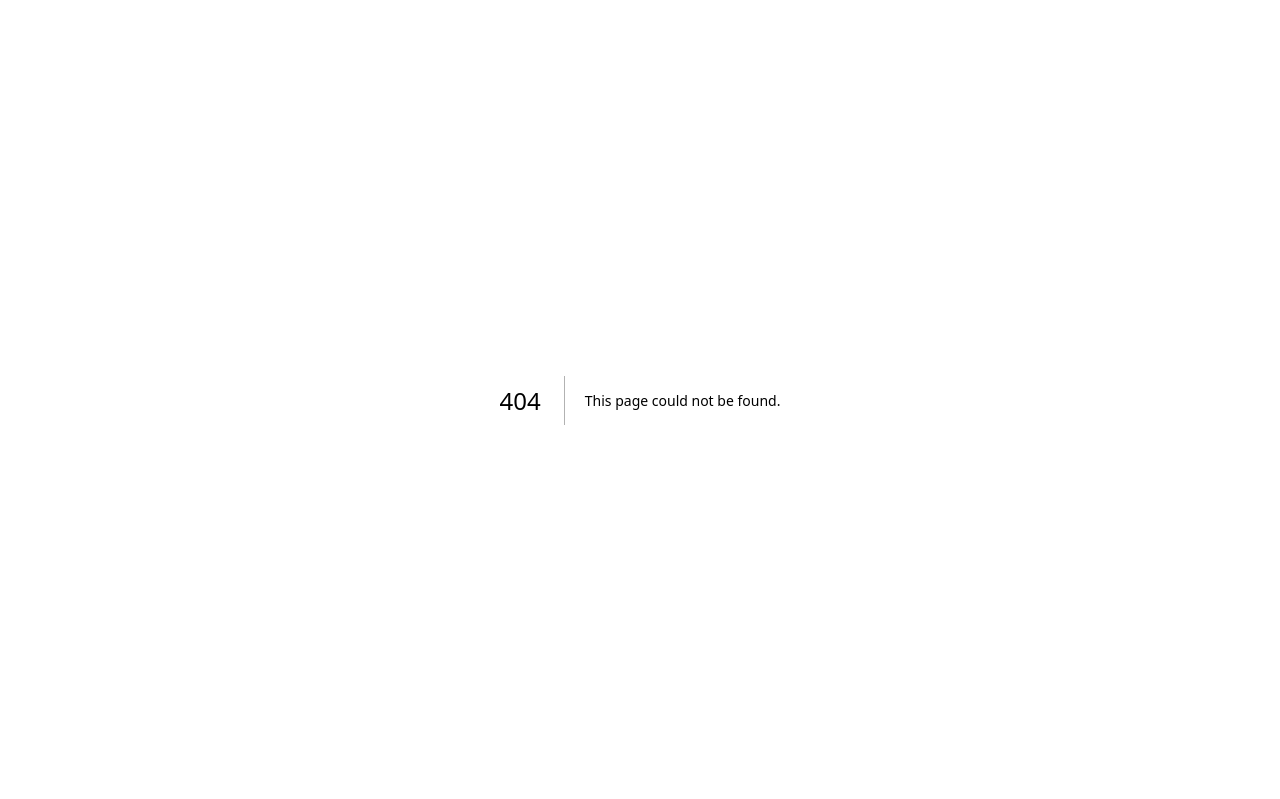
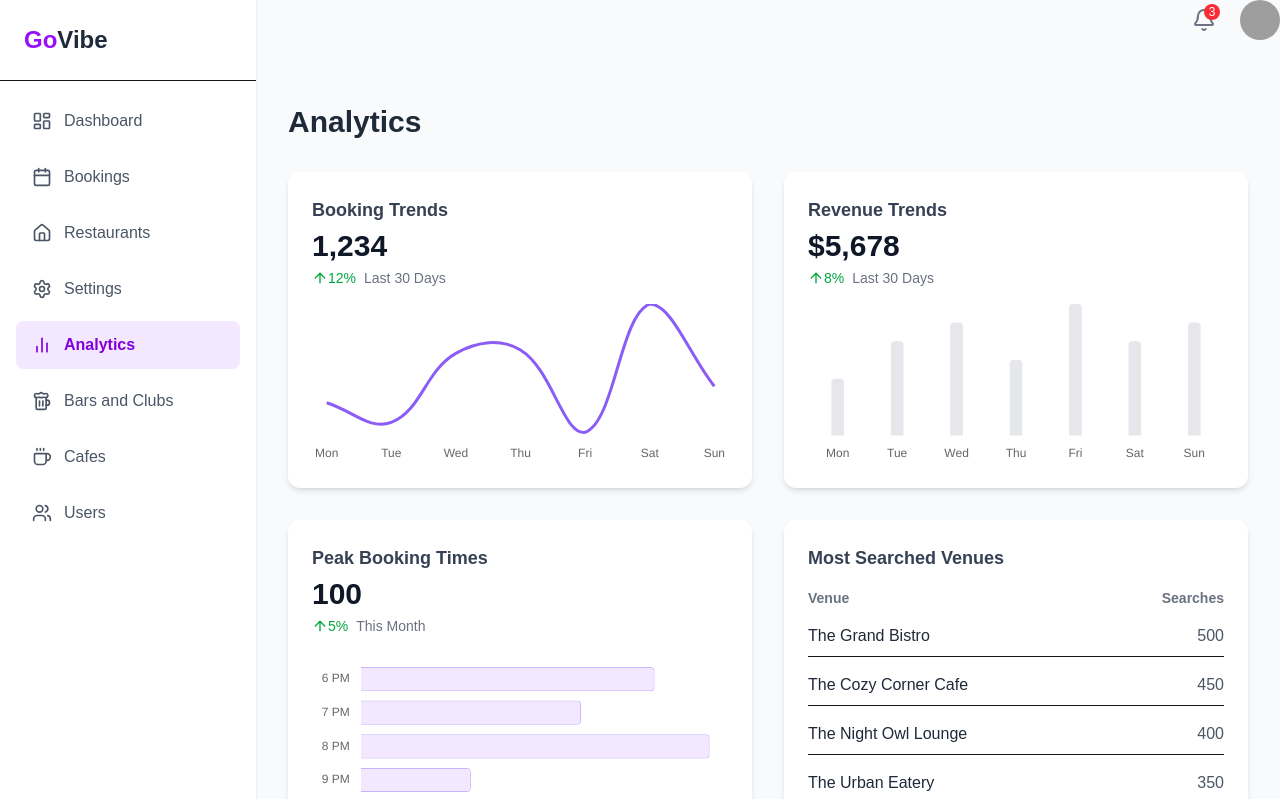
Before and after one commit to GoVibee/admin, a Next.js app: page /pages/analytics in a window 1280 px wide. Before the commit this address had no page. Shown: the top 799 px of the page. Built offline with nearby package versions, Linux system fonts and the light colour scheme; grey boxes are pictures that could not be loaded.

Commit message:
created analytics

```diff
--- a/package.json
+++ b/package.json
@@ -9,10 +9,12 @@
     "lint": "next lint"
   },
   "dependencies": {
+    "chart.js": "^4.5.0",
     "framer-motion": "^12.23.12",
     "lucide-react": "^0.539.0",
     "next": "15.4.6",
     "react": "19.1.0",
+    "react-chartjs-2": "^5.3.0",
     "react-dom": "19.1.0"
   },
   "devDependencies": {
--- /dev/null
+++ b/src/app/pages/analytics/page.tsx
@@ -0,0 +1,228 @@
+'use client';
+
+import React, { useState } from 'react';
+import { Home, Calendar, LayoutDashboard, Settings, BarChart2, Beer, Coffee, Users, HelpCircle, Search, Bell, Menu, X, ArrowUp } from 'lucide-react';
+import Image from 'next/image';
+import { Chart as ChartJS, CategoryScale, LinearScale, PointElement, LineElement, BarElement, Title, Tooltip, Legend, Filler } from 'chart.js';
+import { Line, Bar } from 'react-chartjs-2';
+import image1 from '../../../assets/go.png';
+// --- Register Chart.js components ---
+ChartJS.register(CategoryScale, LinearScale, PointElement, LineElement, BarElement, Title, Tooltip, Legend, Filler);
+
+// --- Mock Data ---
+const mostSearchedVenues = [
+    { name: 'The Grand Bistro', searches: 500 },
+    { name: 'The Cozy Corner Cafe', searches: 450 },
+    { name: 'The Night Owl Lounge', searches: 400 },
+    { name: 'The Urban Eatery', searches: 350 },
+    { name: 'The Sunset Terrace', searches: 300 },
+];
+
+// --- Reusable Components ---
+const SidebarLink = ({ icon: Icon, text, active }: any) => (
+  <a href="#" className={`flex items-center space-x-3 px-4 py-3 rounded-lg transition-all duration-200 ${active ? 'bg-purple-100 text-purple-700 font-semibold' : 'text-gray-600 hover:bg-gray-100'}`}>
+    <Icon className="w-5 h-5" />
+    <span className="flex-1">{text}</span>
+  </a>
+);
+
+// --- Chart Components ---
+const BookingTrendsChart = () => {
+    const data = {
+        labels: ['Mon', 'Tue', 'Wed', 'Thu', 'Fri', 'Sat', 'Sun'],
+        datasets: [{
+            label: 'Bookings',
+            data: [65, 59, 80, 81, 56, 95, 70],
+            fill: false,
+            borderColor: '#8B5CF6',
+            tension: 0.4,
+            pointRadius: 0,
+        }]
+    };
+    const options = {
+        responsive: true,
+        maintainAspectRatio: false,
+        plugins: { legend: { display: false } },
+        scales: {
+            x: { grid: { display: false }, border: { display: false } },
+            y: { display: false }
+        }
+    };
+    return <Line options={options} data={data} />;
+};
+
+const RevenueTrendsChart = () => {
+    const data = {
+        labels: ['Mon', 'Tue', 'Wed', 'Thu', 'Fri', 'Sat', 'Sun'],
+        datasets: [{
+            label: 'Revenue',
+            data: [3, 5, 6, 4, 7, 5, 6],
+            backgroundColor: '#E5E7EB',
+            borderRadius: 4,
+            barThickness: 12,
+        }]
+    };
+    const options = {
+        responsive: true,
+        maintainAspectRatio: false,
+        plugins: { legend: { display: false } },
+        scales: {
+            x: { grid: { display: false }, border: { display: false } },
+            y: { display: false }
+        }
+    };
+    return <Bar options={options} data={data} />;
+};
+
+const PeakBookingTimesChart = () => {
+    const data = {
+        labels: ['6 PM', '7 PM', '8 PM', '9 PM', '10 PM', '11 PM', '12 AM'],
+        datasets: [{
+            label: 'Bookings',
+            data: [80, 60, 95, 30, 40, 35, 70],
+            backgroundColor: '#F3E8FF',
+            borderColor: '#C4B5FD',
+            borderWidth: 1,
+            borderRadius: 4,
+        }]
+    };
+    const options = {
+        indexAxis: 'y',
+        responsive: true,
+        maintainAspectRatio: false,
+        plugins: { legend: { display: false } },
+        scales: {
+            x: { display: false },
+            y: { grid: { display: false }, border: { display: false } }
+        }
+    };
+    return <Bar options={options} data={data} />;
+};
+
+
+// --- Main Dashboard Component ---
+export default function AnalyticsPage() {
+  const [isSidebarOpen, setIsSidebarOpen] = useState(false);
+
+  const sidebarNavItems = [
+    { icon: LayoutDashboard, text: 'Dashboard' },
+    { icon: Calendar, text: 'Bookings' },
+    { icon: Home, text: 'Restaurants' },
+    { icon: Settings, text: 'Settings' },
+    { icon: BarChart2, text: 'Analytics', active: true },
+    { icon: Beer, text: 'Bars and Clubs' },
+    { icon: Coffee, text: 'Cafes' },
+    { icon: Users, text: 'Users' },
+  ];
+
+  return (
+    <div className=" lg:flex min-h-screen bg-gray-50 w-full">
+      {/* --- Sidebar --- */}
+       <aside className={`fixed inset-y-0 left-0 bg-white shadow-sm z-50 w-64 transform ${isSidebarOpen ? 'translate-x-0' : '-translate-x-full'} transition-transform duration-300 ease-in-out lg:relative lg:translate-x-0 lg:flex lg:flex-col`}>
+        <div className="p-6 flex items-center space-x-2 border-b">
+          <div className="text-2xl font-bold text-gray-800">
+            <span className="text-purple-600">Go</span>Vibe
+          </div>
+        </div>
+        <nav className="flex-1 p-4 space-y-2">
+          {sidebarNavItems.map(item => (
+            <SidebarLink key={item.text} icon={item.icon} text={item.text} active={item.active} />
+          ))}
+        </nav>
+      </aside>
+
+      {/* Backdrop for mobile sidebar */}
+      {isSidebarOpen && <div className="fixed inset-0 bg-black/30 z-40 lg:hidden" onClick={() => setIsSidebarOpen(false)}></div>}
+      {/* --- Main Content --- */}
+      <div className="flex-1 flex flex-col">
+        {/* --- Top Header --- */}
+       <header className="flex justify-between items-center mb-8">
+             <div className="flex items-center space-x-4">
+                            <button onClick={() => setIsSidebarOpen(!isSidebarOpen)} className="lg:hidden text-gray-600">
+                                {isSidebarOpen ? <X/> : <Menu />}
+                            </button>
+                         </div>
+              {/* <div className="w-40"/> */}
+            <div className="flex items-center gap-6">
+              <button className="relative">
+                <Bell size={24} className="text-gray-500" />
+                <span className="absolute -top-1 -right-1 bg-red-500 text-white text-xs rounded-full h-4 w-4 flex items-center justify-center">
+                  3
+                </span>
+              </button>
+              <img
+                src="https://i.pravatar.cc/150?u=a042581f4e29026704d"
+                alt="User Avatar"
+                className="w-10 h-10 rounded-full object-cover"
+              />
+            </div>
+          </header>
+
+        {/* --- Page Content --- */}
+        <main className="flex-1 p-6 lg:p-8">
+          <div className="container mx-auto">
+            <h1 className="text-3xl font-bold text-gray-800 mb-8">Analytics</h1>
+
+            <div className="grid grid-cols-1 lg:grid-cols-2 gap-8">
+              {/* Booking Trends */}
+              <div className="bg-white p-6 rounded-xl shadow-md">
+                <h2 className="text-lg font-semibold text-gray-700 mb-1">Booking Trends</h2>
+                <p className="text-3xl font-bold text-gray-900">1,234</p>
+                <div className="flex items-center text-sm text-green-600 mt-1">
+                  <ArrowUp className="w-4 h-4" />
+                  <span>12%</span>
+                  <span className="text-gray-500 ml-2">Last 30 Days</span>
+                </div>
+                <div className="h-40 mt-4"><BookingTrendsChart /></div>
+              </div>
+
+              {/* Revenue Trends */}
+              <div className="bg-white p-6 rounded-xl shadow-md">
+                <h2 className="text-lg font-semibold text-gray-700 mb-1">Revenue Trends</h2>
+                <p className="text-3xl font-bold text-gray-900">$5,678</p>
+                <div className="flex items-center text-sm text-green-600 mt-1">
+                  <ArrowUp className="w-4 h-4" />
+                  <span>8%</span>
+                  <span className="text-gray-500 ml-2">Last 30 Days</span>
+                </div>
+                <div className="h-40 mt-4"><RevenueTrendsChart /></div>
+              </div>
+            </div>
+
+            <div className="grid grid-cols-1 lg:grid-cols-2 gap-8 mt-8">
+                {/* Peak Booking Times */}
+                <div className="bg-white p-6 rounded-xl shadow-md">
+                    <h2 className="text-lg font-semibold text-gray-700 mb-1">Peak Booking Times</h2>
+                    <p className="text-3xl font-bold text-gray-900">100</p>
+                    <div className="flex items-center text-sm text-green-600 mt-1">
+                        <ArrowUp className="w-4 h-4" />
+                        <span>5%</span>
+                        <span className="text-gray-500 ml-2">This Month</span>
+                    </div>
+                    <div className="h-64 mt-4"><PeakBookingTimesChart /></div>
+                </div>
+
+                {/* Most Searched Venues */}
+                <div className="bg-white p-6 rounded-xl shadow-md">
+                    <h2 className="text-lg font-semibold text-gray-700 mb-4">Most Searched Venues</h2>
+                    <div className="space-y-2">
+                        <div className="flex justify-between text-sm font-semibold text-gray-500">
+                            <span>Venue</span>
+                            <span>Searches</span>
+                        </div>
+                        {mostSearchedVenues.map(venue => (
+                            <div key={venue.name} className="flex justify-between items-center py-2 border-b last:border-b-0">
+                                <span className="text-gray-800">{venue.name}</span>
+                                <span className="text-gray-600 font-medium">{venue.searches}</span>
+                            </div>
+                        ))}
+                    </div>
+                </div>
+            </div>
+
+          </div>
+        </main>
+      </div>
+    </div>
+  );
+}
```
Also changed, not shown: 1 other file (tests, documents, lock files or other folders).
